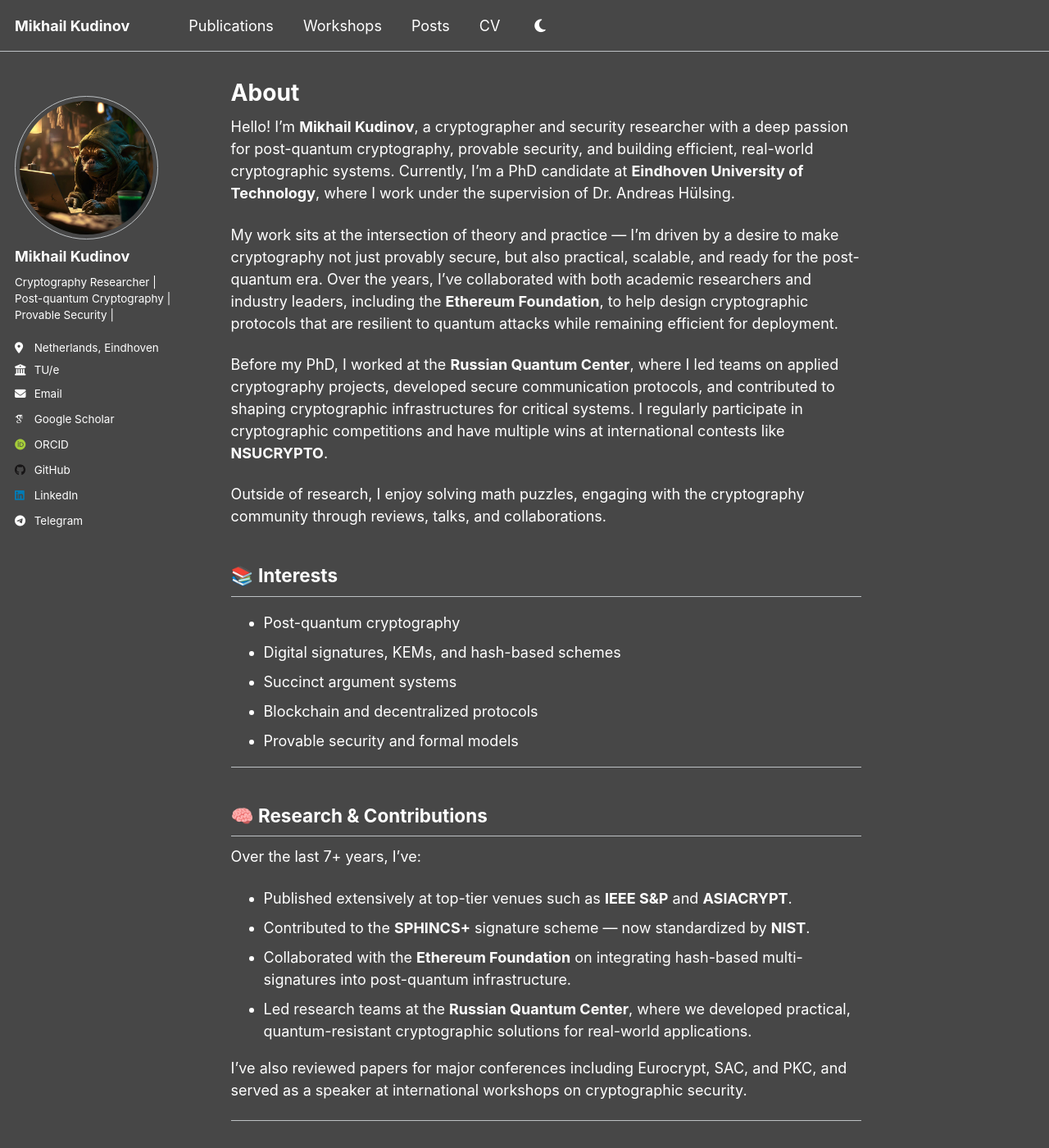
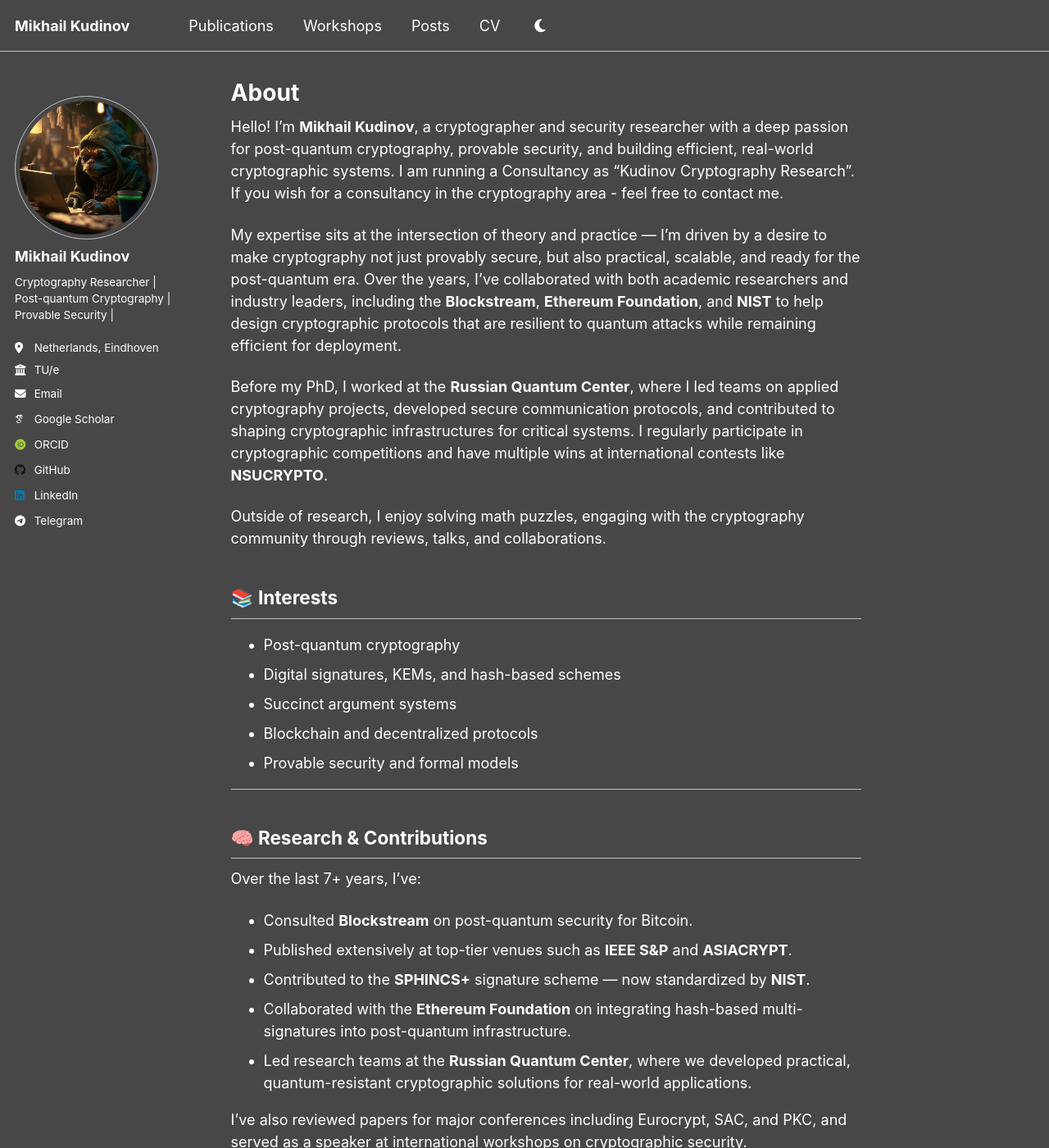
Before and after one commit to error0024/error0024.github.io, a Jekyll site: the page built from _pages/about.md, in a window 1280 px wide and 1400 px high. Shown: the whole window at 82% size. Built offline with Jekyll 4.4.1, drawn with Linux system fonts in a browser that asks for light colours; some web fonts are replaced.

Commit message:
about and materials update

```diff
--- a/_pages/about.md
+++ b/_pages/about.md
@@ -7,9 +7,11 @@
   - /about.html
 ---
 
-Hello! I'm **Mikhail Kudinov**, a cryptographer and security researcher with a deep passion for post-quantum cryptography, provable security, and building efficient, real-world cryptographic systems. Currently, I’m a PhD candidate at **Eindhoven University of Technology**, where I work under the supervision of Dr. Andreas Hülsing.
+Hello! I'm **Mikhail Kudinov**, a cryptographer and security researcher with a deep passion for post-quantum cryptography, provable security, and building efficient, real-world cryptographic systems. I am running a Consultancy as "Kudinov Cryptography Research". If you wish for a consultancy in the cryptography area - feel free to contact me.
 
-My work sits at the intersection of theory and practice — I’m driven by a desire to make cryptography not just provably secure, but also practical, scalable, and ready for the post-quantum era. Over the years, I’ve collaborated with both academic researchers and industry leaders, including the **Ethereum Foundation**, to help design cryptographic protocols that are resilient to quantum attacks while remaining efficient for deployment.
+[comment]: <> (Currently, I’m a PhD candidate at **Eindhoven University of Technology**, where I work under the supervision of Dr. Andreas Hülsing.)
+
+My expertise sits at the intersection of theory and practice — I’m driven by a desire to make cryptography not just provably secure, but also practical, scalable, and ready for the post-quantum era. Over the years, I’ve collaborated with both academic researchers and industry leaders, including the **Blockstream**, **Ethereum Foundation**, and **NIST** to help design cryptographic protocols that are resilient to quantum attacks while remaining efficient for deployment.
 
 Before my PhD, I worked at the **Russian Quantum Center**, where I led teams on applied cryptography projects, developed secure communication protocols, and contributed to shaping cryptographic infrastructures for critical systems. I regularly participate in cryptographic competitions and have multiple wins at international contests like **NSUCRYPTO**.
 
@@ -29,6 +31,7 @@
 
 Over the last 7+ years, I’ve:
 
+- Consulted **Blockstream** on post-quantum security for Bitcoin.
 - Published extensively at top-tier venues such as **IEEE S&P** and **ASIACRYPT**.
 - Contributed to the **SPHINCS+** signature scheme — now standardized by **NIST**.
 - Collaborated with the **Ethereum Foundation** on integrating hash-based multi-signatures into post-quantum infrastructure.
```
Also changed, not shown: _posts/2025-04-16-materials.md (+3 -0 lines).
